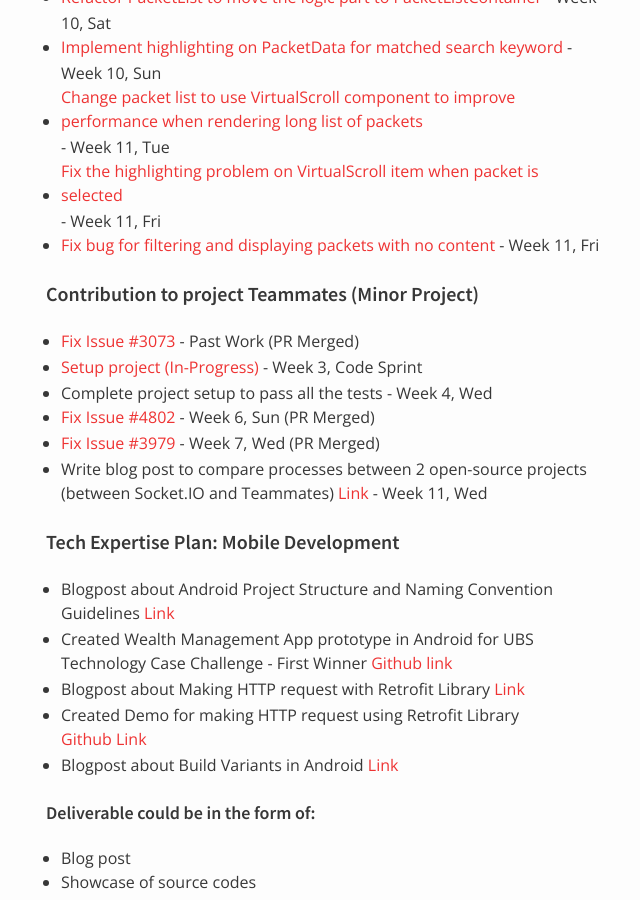
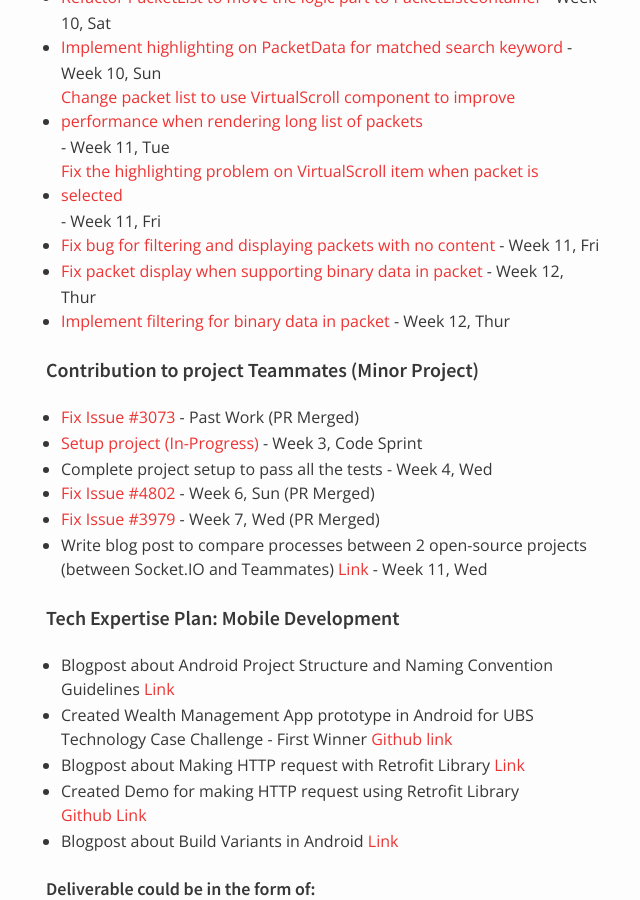
Before and after one commit to nus-oss/cs3281-AY1516S2-website, a Jekyll site: the page built from teams/socketio.md, in a window 1280 px wide and 900 px high, scrolled down 10952 px. Shown: the whole window, without its empty margins (324-964 px from the left). Built offline with Jekyll 4.4.1, drawn with Linux system fonts in a browser that asks for light colours.

Commit message:
Update contribs

```diff
--- a/teams/socketio.md
+++ b/teams/socketio.md
@@ -312,6 +312,8 @@ Notes:
 * [Change packet list to use VirtualScroll component to improve performance when rendering long list of packets](https://github.com/nus-fboa2016-si/socketio-devtool/commit/6455f64e3b92f3da34539a1a4c1db80eefacd62a) - Week 11, Tue
 * [Fix the highlighting problem on VirtualScroll item when packet is selected](https://github.com/nus-fboa2016-si/socketio-devtool/commit/a12364f0d5ca3a43823a7158970338fdb79b273e) - Week 11, Fri
 * [Fix bug for filtering and displaying packets with no content](https://github.com/nus-fboa2016-si/socketio-devtool/commit/959cec0c239b837c0028e01166d8a4279cab9bca) - Week 11, Fri
+* [Fix packet display when supporting binary data in packet](https://github.com/nus-fboa2016-si/socketio-devtool/commit/4b622a1d1816cdd28113a4741ff7a21d6a1edf9b) - Week 12, Thur
+* [Implement filtering for binary data in packet](https://github.com/nus-fboa2016-si/socketio-devtool/commit/5f20107bb588c283cb1b3483c4f64a1ef700d69a) - Week 12, Thur
 
 #### Contribution to project Teammates (Minor Project)
 * [Fix Issue #3073](https://github.com/TEAMMATES/teammates/pull/3088) - Past Work (PR Merged)
```
